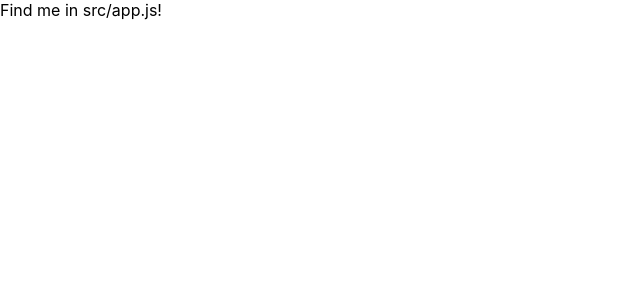
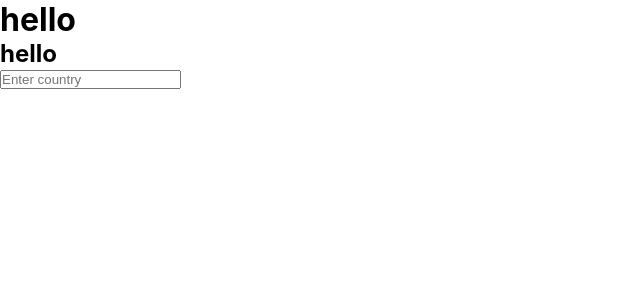
Before and after one commit to prosperpine/covid-app, a React (Create React App) app: page / in a window 1280 px wide. Shown: the top 300 px of the page, without its empty margins (0-640 px from the left). Built offline with nearby package versions, Linux system fonts and the light colour scheme.

Commit message:
added params to the country API

```diff
--- a/src/App.js
+++ b/src/App.js
@@ -1,9 +1,20 @@
 import React from 'react'
+import { BrowserRouter, Switch, Route } from 'react-router-dom'
+
+import { Country } from './Country'
 
 export const App = () => {
   return (
-    <div>
-      Find me in src/app.js!
-    </div>
+    <BrowserRouter>
+      <Switch>
+        <Route exact path="/">
+          <h1>hello</h1>
+          <Country />
+        </Route>
+        <Route>
+
+        </Route>
+      </Switch>
+    </BrowserRouter>
   )
 }
--- /dev/null
+++ b/src/Country.js
@@ -0,0 +1,70 @@
+import React, { useState, useEffect } from 'react'
+import { useParams, Link } from "react-router-dom";
+
+
+
+export const Country = () => {
+
+  const [name, setName] = useState('')
+  const [country, setCountry] = useState('')
+  const [deaths, setDeaths] = useState('')
+  const [recovered, setRecovered] = useState('')
+  const [lastChange, setLastChange] = useState('')
+
+  const onChosen = () => {
+    const API = `https://covid-19-data.p.rapidapi.com/country?format=json&name=${name}`
+
+    fetch(API, {
+      "method": "GET",
+      "headers": {
+        "x-rapidapi-host": "covid-19-data.p.rapidapi.com",
+        "x-rapidapi-key": "1e4b307fbemsh2a973cee1729cf8p1336a7jsnc52bf2386738"
+      }
+    })
+      .then((response) => response.json())
+      .then((response) => {
+        setCountry(response[0].country)
+        setDeaths(response[0].deaths)
+        setRecovered(response[0].recovered)
+        setLastChange(response[0].lastChange)
+      })
+      .then((response) => {
+        console.log(response);
+        console.log(country)
+        console.log(response[0].deaths)
+        console.log(response[0].recovered)
+        console.log(response[0].lastUpdate)
+      })
+      .catch(err => {
+        console.log(err);
+      })
+  }
+  return (
+    <section>
+      <div>
+        <h1>hello</h1>
+        <form onSubmit={(event) => {
+          onChosen(name)
+          event.preventDefault()
+        }}>
+          <label>
+            <input
+              required
+              type='text'
+              value={name}
+              placeholder='Enter country'
+              onChange={(event) => setName(event.target.value)}
+            />
+          </label>
+        </form>
+      </div>
+      <div>
+
+        <p>{country}</p>
+        <p>{deaths}</p>
+        <p>{recovered}</p>
+        <p>{lastChange}</p>
+      </div>
+    </section>
+  )
+}
```
